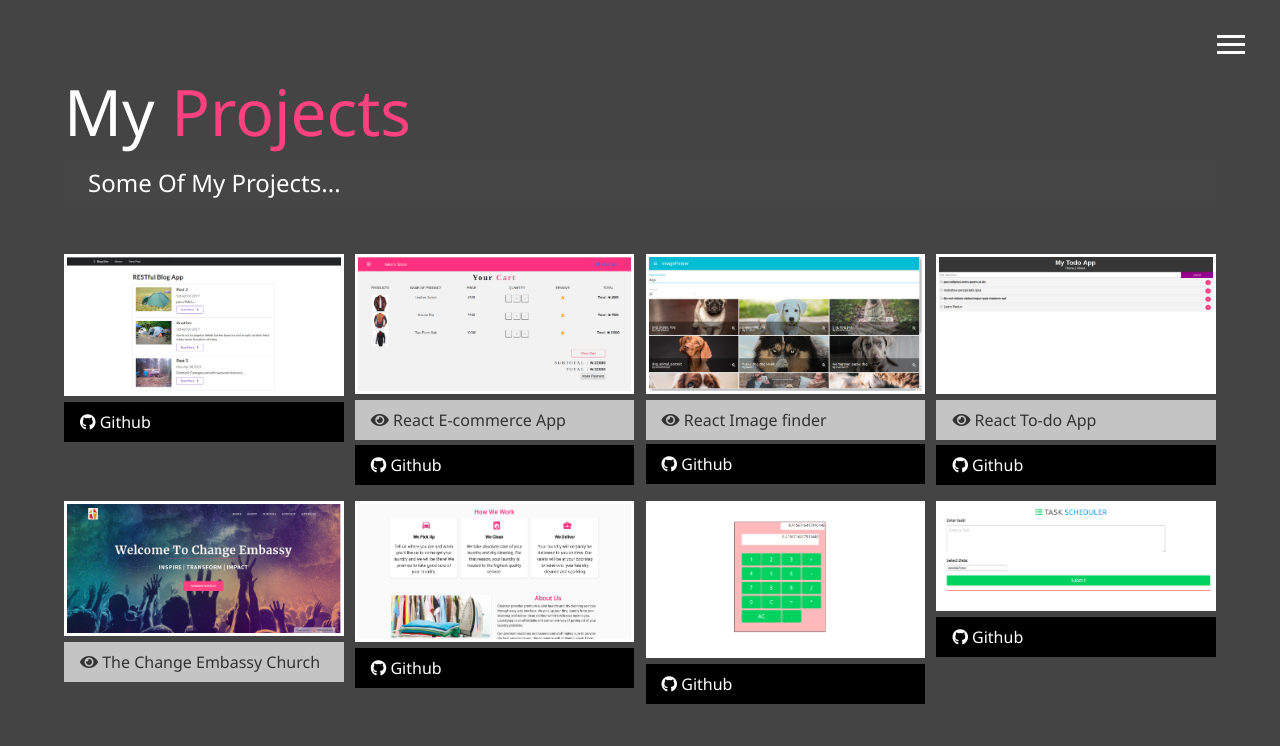
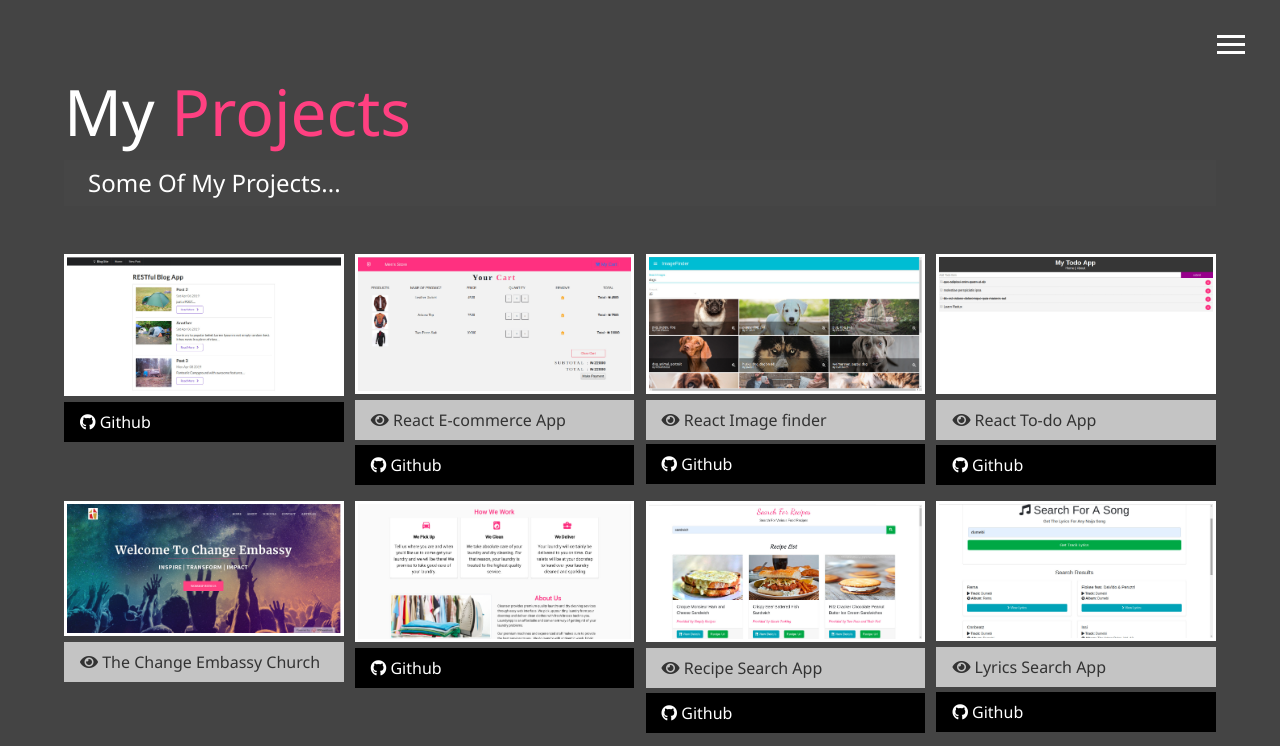
Before and after one commit to Greatchinex/My-Portfolio, a website: page dist/work.html in a window 1280 px wide. Shown: the top 746 px of the page. Drawn offline with Linux system fonts and the light colour scheme.

Commit message:
Minor Updates

```diff
--- a/dist/work.html
+++ b/dist/work.html
@@ -118,13 +118,25 @@
             </div>
 
             <div class="item">
-                <a href="#!">
-                    <img src="imgs/Projects/calculator.png" alt="Project">
+                <a href="https://greatchinex.github.io/recipe-search-app/#/" target="_blank">
+                    <img src="imgs/Projects/recipe.jpg" alt="Project">
                 </a>
-                <!-- <a href="#" class="btn-light">
-                    <i class="fas fa-eye"></i> Project
-                </a> -->
-                <a href="https://github.com/Greatchinex/JavaScript-Calculator" target="_blank" class="btn-dark">
+                <a href="https://greatchinex.github.io/recipe-search-app/#/" class="btn-light" target="_blank">
+                    <i class="fas fa-eye"></i> Recipe Search App
+                </a>
+                <a href="https://github.com/Greatchinex/recipe-search-app" target="_blank" class="btn-dark">
+                    <i class="fab fa-github"></i> Github
+                </a>
+            </div>
+
+            <div class="item">
+                <a href="https://greatchinex.github.io/lyrics-search-app/#/" target="_blank">
+                    <img src="imgs/Projects/lyrics.jpg" alt="Project">
+                </a>
+                <a href="https://greatchinex.github.io/lyrics-search-app/#/" class="btn-light" target="_blank">
+                    <i class="fas fa-eye"></i> Lyrics Search App
+                </a>
+                <a href="https://github.com/Greatchinex/lyrics-search-app" target="_blank" class="btn-dark">
                     <i class="fab fa-github"></i> Github
                 </a>
             </div>
```
Also changed, not shown: dist/about.html (+3 -4 lines), dist/imgs/NEW.jpg (deleted), dist/imgs/Projects/calculator.jpg (deleted), dist/imgs/Projects/lyrics.jpg (added), dist/imgs/Projects/recipe.jpg (added), dist/imgs/portrait_small.jpg (deleted).
